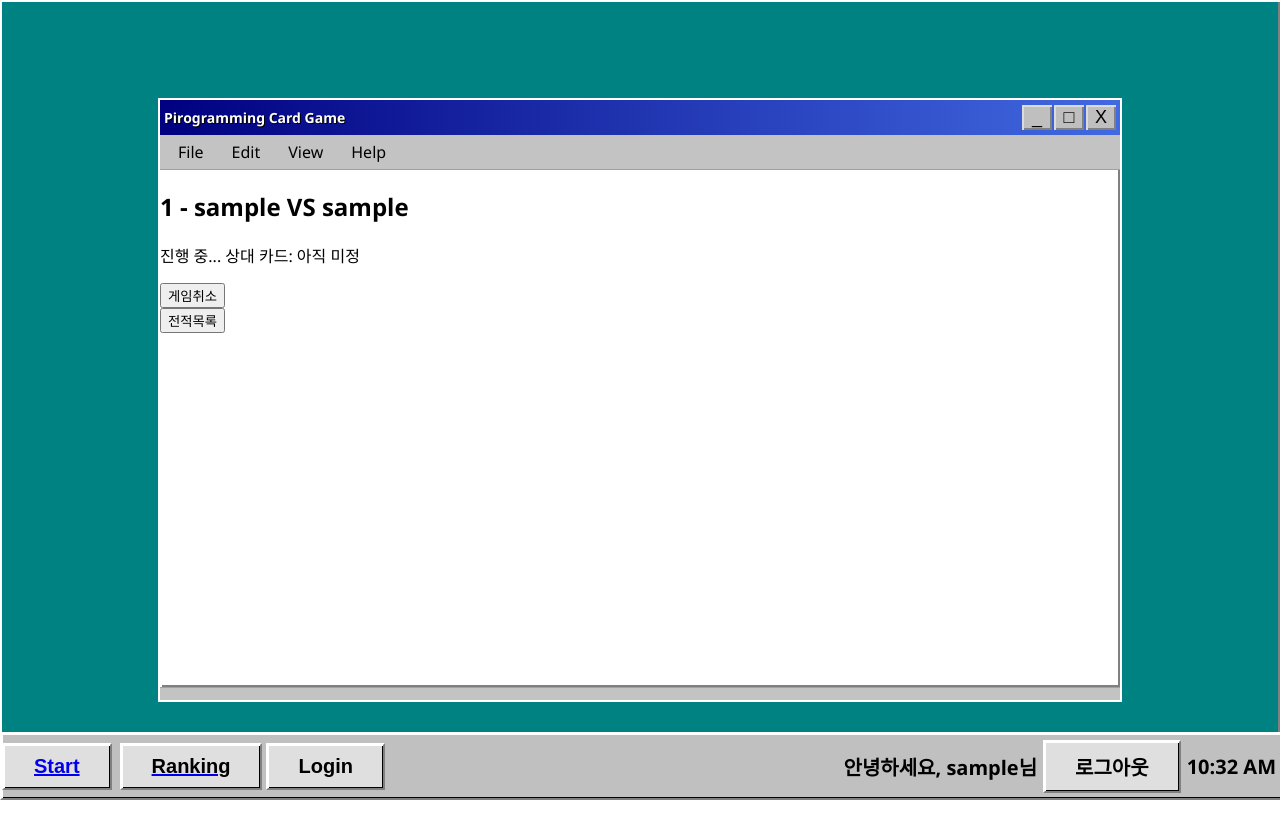
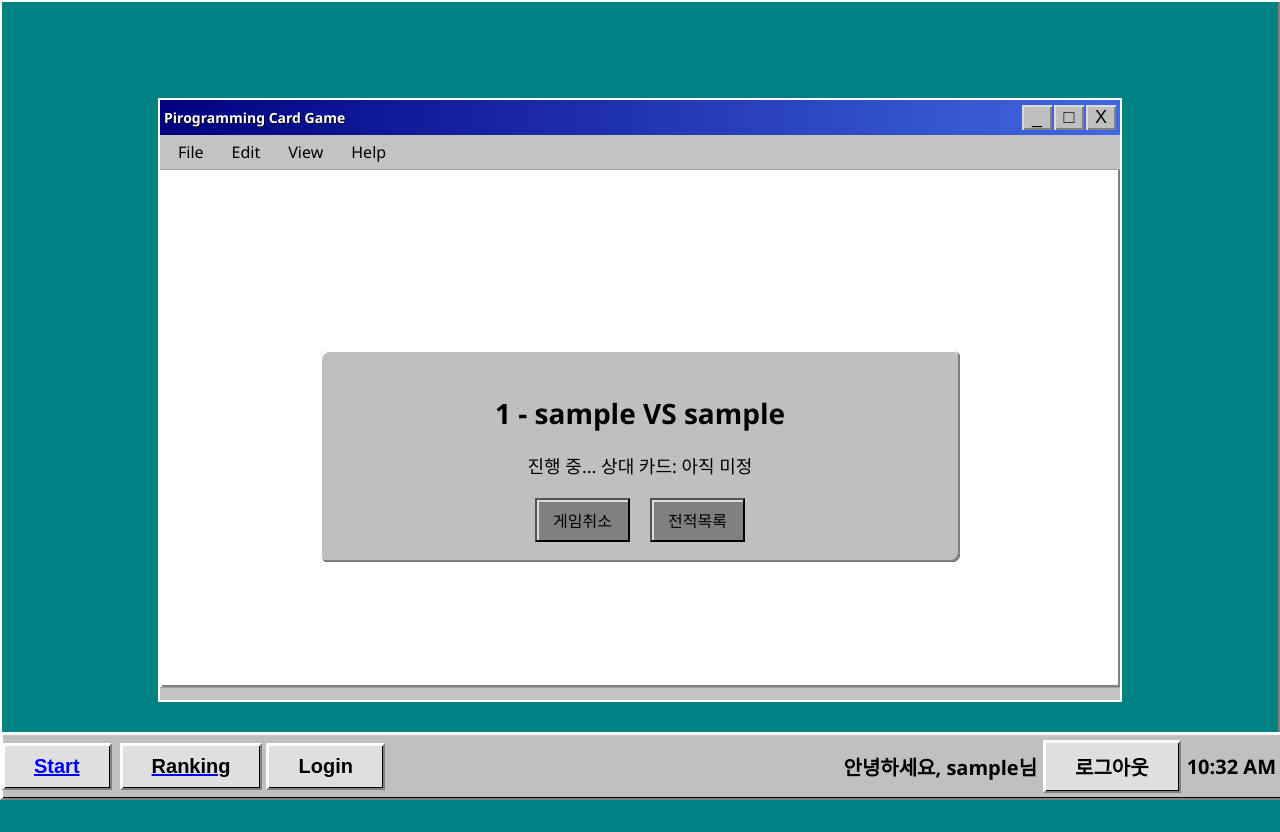
Before and after one commit to Pirogramming-23/Piro23_CardGame_6, a Django app: page /game/1/ in a window 1280 px wide. Before the commit the page ends 800 px from the top, so only its background shows below. Run offline with Django 5.2, Linux system fonts and the light colour scheme; the first user in the database is signed in; tables that the repository leaves empty hold one stand-in row (Sample ...).

Commit message:
feat: css 추가

```diff
--- a/cardgame/static/cardgame/cardgame.css
+++ b/cardgame/static/cardgame/cardgame.css
@@ -386,3 +386,113 @@ body {
     box-shadow: var(--button--framing);
     border-radius: 4px;
 }
+
+.game-detail-wrapper {
+    display: flex;
+    justify-content: center;
+    align-items: center;
+    height: 100%;
+    padding-bottom: 100px;
+}
+
+.game-detail-card {
+    width: 600px;
+    padding: 20px;
+    background-color: var(--gray--main);
+    box-shadow: var(--window--framing);
+    border-radius: 8px;
+    text-align: center;
+}
+
+.game-detail-card h2 {
+    font-size: 28px;
+    font-weight: bold;
+    margin-bottom: 20px;
+}
+
+.game-detail-card p {
+    font-size: 18px;
+    margin: 10px 0;
+}
+
+.game-detail-buttons {
+    display: flex;
+    justify-content: center;
+    gap: 20px;
+    margin-top: 20px;
+}
+
+.game-detail-buttons button,
+.game-detail-buttons a button {
+    font-size: 16px;
+    padding: 8px 16px;
+    background-color: var(--gray--secondary);
+    box-shadow: var(--button--framing);
+    cursor: pointer;
+}
+
+.game-detail-buttons button:hover,
+.game-detail-buttons a button:hover {
+    background-color: #dcdcdc;
+}
+
+.game-detail-buttons button:active,
+.game-detail-buttons a button:active {
+    box-shadow: var(--inset--framing);
+}
+
+.game-counterattack-wrapper {
+    display: flex;
+    justify-content: center;
+    align-items: center;
+    height: 100%;
+    padding-bottom: 100px;
+}
+
+.counterattack-card {
+    width: 600px;
+    padding: 20px;
+    background-color: var(--gray--main);
+    box-shadow: var(--window--framing);
+    border-radius: 8px;
+    text-align: center;
+}
+
+.counterattack-card h2 {
+    font-size: 28px;
+    font-weight: bold;
+    margin-bottom: 20px;
+}
+
+.counterattack-card h3 {
+    font-size: 20px;
+    margin-bottom: 15px;
+}
+
+.counterattack-card label {
+    display: inline-block;
+    margin: 8px;
+    font-size: 16px;
+    cursor: pointer;
+}
+
+.counterattack-card input[type="radio"] {
+    margin-right: 8px;
+}
+
+.counterattack-card button {
+    font-size: 18px;
+    padding: 10px 20px;
+    background-color: var(--gray--secondary);
+    box-shadow: var(--button--framing);
+    cursor: pointer;
+    margin-top: 20px;
+}
+
+.counterattack-card button:hover {
+    background-color: #dcdcdc;
+}
+
+.counterattack-card button:active {
+    box-shadow: var(--inset--framing);
+}
```
